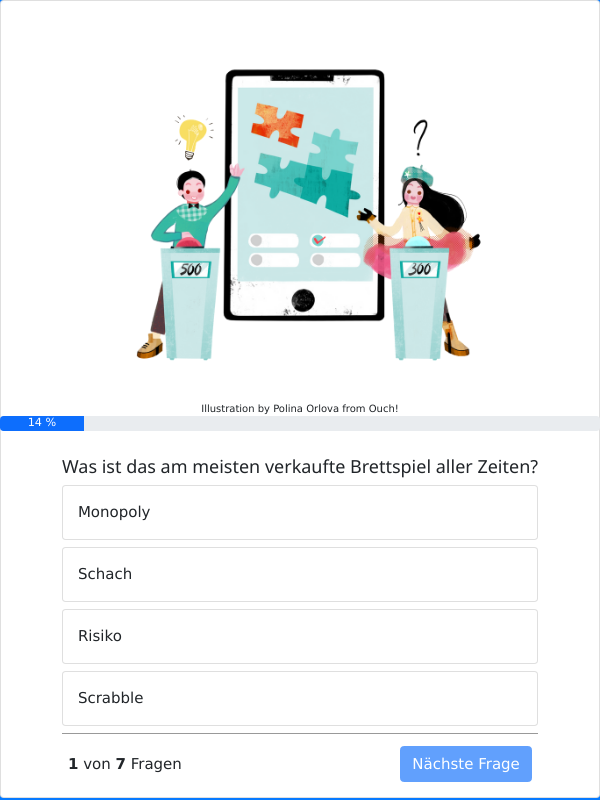
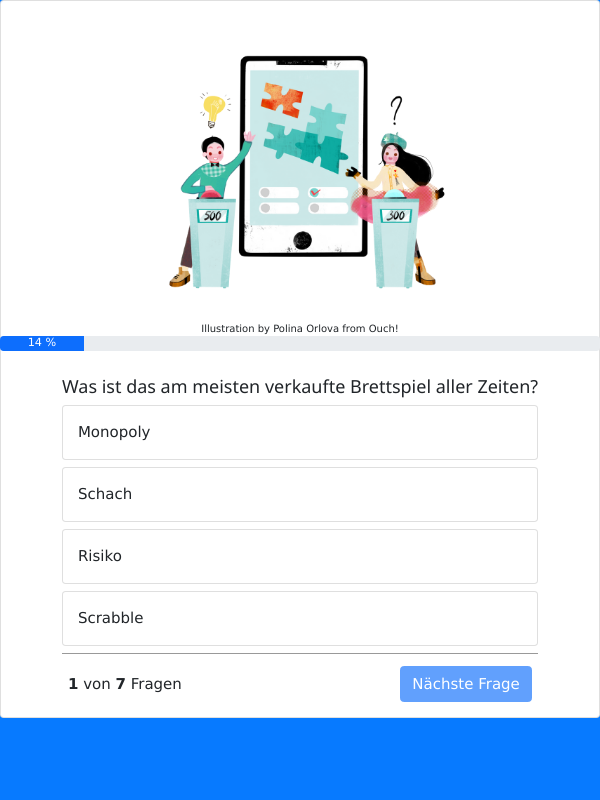
Before and after one commit to RinatMadreiter/Quiz-App, a website: page index.html in a window 600 px wide. Drawn offline with nearby package versions, Linux system fonts and the light colour scheme.

Commit message:
adjustes height headerImg

```diff
--- a/style.css
+++ b/style.css
@@ -103,3 +103,8 @@
 .margin-bottom20px {
     margin-bottom: 20px !important;
 }
+
+#headerImg {
+    height: 40vh;
+    object-fit: contain;
+}
--- a/stylemax350px.css
+++ b/stylemax350px.css
@@ -13,7 +13,6 @@
     }
 
     .card-img-top {
-        width: 42vw ;
         object-position: center;
     }
 
--- a/stylemax650px.css
+++ b/stylemax650px.css
@@ -22,7 +22,7 @@
     }
 
     #headerImg {
-        height: 50vh;
+        height: 40vh;
         object-fit: contain;
     }
 
```
